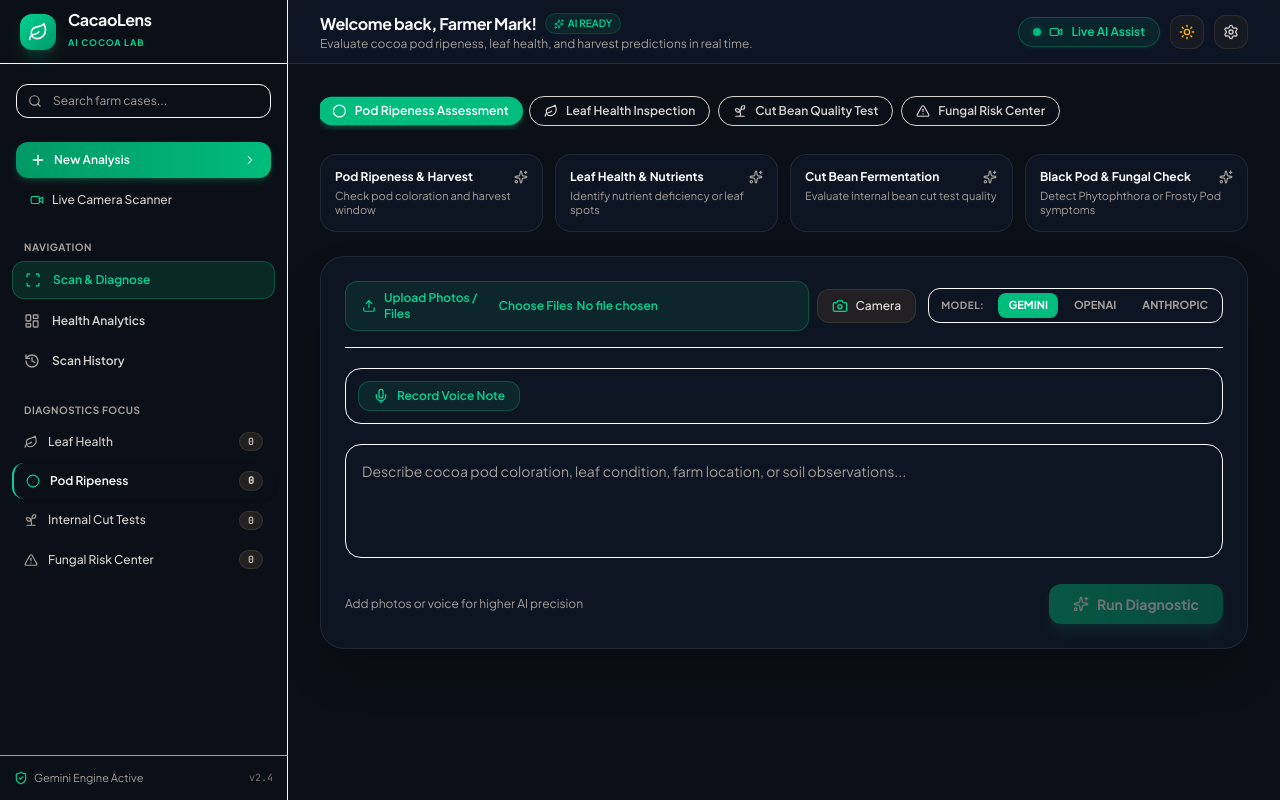
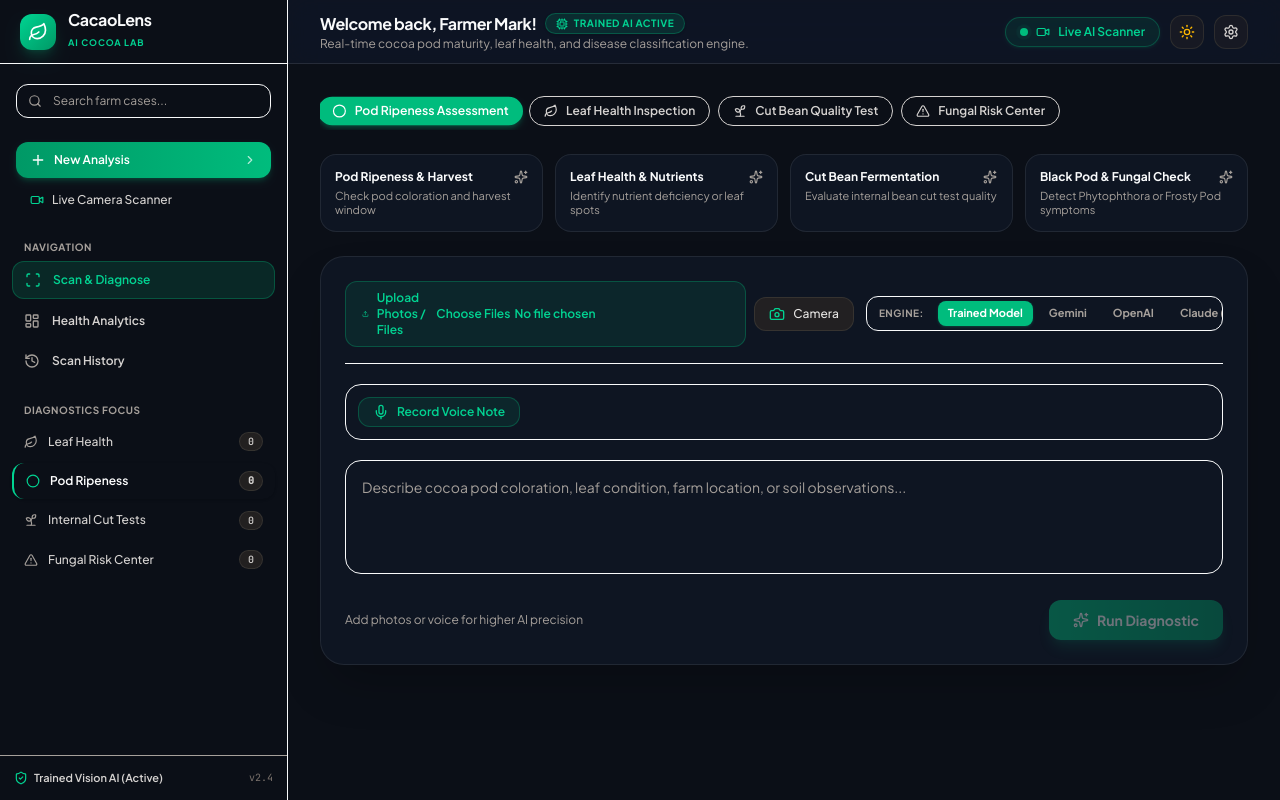
Before and after one commit to Khalx02/fyb, a React (Vite) app: page / in a window 1280 px wide. Built offline with nearby package versions, Linux system fonts and the light colour scheme.

Commit message:
feat: default to trained standalone AI model, make external APIs optional, and clean header/sidebar branding

```diff
--- a/src/App.tsx
+++ b/src/App.tsx
@@ -37,7 +37,7 @@ export default function App() {
   const [isLiveCameraOpen, setIsLiveCameraOpen] = useState(false);
   const [isMobileSidebarOpen, setIsMobileSidebarOpen] = useState(false);
   const [isSettingsOpen, setIsSettingsOpen] = useState(false);
-  const [aiProvider, setAiProvider] = useState<string>('gemini');
+  const [aiProvider, setAiProvider] = useState<string>('local');
   const [apiKeys, setApiKeys] = useState<Record<string, string>>({
     gemini: '',
     openai: '',
--- a/src/components/Header.tsx
+++ b/src/components/Header.tsx
@@ -1,5 +1,5 @@
 import React from 'react';
-import { Sun, Moon, Settings, Video, Menu, Sparkles } from 'lucide-react';
+import { Sun, Moon, Settings, Video, Menu, Cpu } from 'lucide-react';
 import { ThemeMode } from '../types';
 
 interface HeaderProps {
@@ -35,12 +35,12 @@ export const Header: React.FC<HeaderProps> = ({
             <h2 className="font-sans font-bold text-sm sm:text-base tracking-tight truncate">
               Welcome back, {farmerName}!
             </h2>
-            <span className="hidden sm:inline-flex items-center gap-1 text-[10px] font-semibold uppercase px-2 py-0.5 rounded-full bg-emerald-500/10 text-emerald-400 border border-emerald-500/20">
-              <Sparkles className="w-2.5 h-2.5" /> AI Ready
+            <span className="hidden sm:inline-flex items-center gap-1.5 text-[10px] font-bold uppercase tracking-wider px-2.5 py-0.5 rounded-full bg-emerald-500/15 text-emerald-400 border border-emerald-500/30 shadow-sm">
+              <Cpu className="w-3 h-3 text-emerald-400" /> Trained AI Active
             </span>
           </div>
           <p className="text-[11px] sm:text-xs text-stone-400 truncate">
-            Evaluate cocoa pod ripeness, leaf health, and harvest predictions in real time.
+            Real-time cocoa pod maturity, leaf health, and disease classification engine.
           </p>
         </div>
       </div>
@@ -56,7 +56,7 @@ export const Header: React.FC<HeaderProps> = ({
             <span className="relative inline-flex rounded-full h-2 w-2 bg-emerald-500"></span>
           </span>
           <Video className="w-3.5 h-3.5" />
-          <span className="hidden sm:inline">Live AI Assist</span>
+          <span className="hidden sm:inline">Live AI Scanner</span>
         </button>
 
         {/* Theme Toggle Button */}
@@ -76,7 +76,7 @@ export const Header: React.FC<HeaderProps> = ({
         <button
           onClick={onOpenSettings}
           className="p-2 rounded-xl border border-stone-700/50 hover:border-emerald-500/40 text-stone-300 hover:text-emerald-400 bg-stone-800/40 hover:bg-stone-800/80 transition-all duration-200"
-          title="AI Configuration & API Keys"
+          title="AI Model Configuration"
         >
           <Settings className="w-4 h-4" />
         </button>
--- a/src/components/ScanWorkspace.tsx
+++ b/src/components/ScanWorkspace.tsx
@@ -195,21 +195,26 @@ export const ScanWorkspace: React.FC<ScanWorkspaceProps> = ({
           </div>
 
           {/* AI Provider selector */}
-          <div className="flex items-center gap-1.5 bg-input p-1 rounded-xl border border-card self-end sm:self-auto">
-            <span className="text-[10px] font-bold text-stone-400 uppercase tracking-wider px-2">
-              Model:
+          <div className="flex items-center gap-1.5 bg-input p-1 rounded-xl border border-card self-end sm:self-auto overflow-x-auto">
+            <span className="text-[10px] font-bold text-stone-400 uppercase tracking-wider px-2 whitespace-nowrap">
+              Engine:
             </span>
-            {['gemini', 'openai', 'anthropic'].map((prov) => (
+            {[
+              { id: 'local', label: 'Trained Model' },
+              { id: 'gemini', label: 'Gemini' },
+              { id: 'openai', label: 'OpenAI' },
+              { id: 'anthropic', label: 'Claude (Optional)' }
+            ].map((prov) => (
               <button
-                key={prov}
-                onClick={() => setAiProvider(prov)}
-                className={`px-2.5 py-1 rounded-lg text-[11px] font-bold uppercase transition-all ${
-                  aiProvider === prov
-                    ? 'bg-emerald-500 text-white shadow-sm'
+                key={prov.id}
+                onClick={() => setAiProvider(prov.id)}
+                className={`px-2.5 py-1 rounded-lg text-[11px] font-bold whitespace-nowrap transition-all cursor-pointer ${
+                  aiProvider === prov.id || (prov.id === 'local' && (aiProvider === 'trained-model' || !aiProvider))
+                    ? 'bg-emerald-500 text-white shadow-sm shadow-emerald-500/20'
                     : 'text-stone-400 hover:text-stone-200'
                 }`}
               >
-                {prov}
+                {prov.label}
               </button>
             ))}
           </div>
--- a/src/components/SettingsModal.tsx
+++ b/src/components/SettingsModal.tsx
@@ -74,14 +74,14 @@ export const SettingsModal: React.FC<SettingsModalProps> = ({
           {/* Active Provider Selection */}
           <div>
             <label className="text-xs font-bold text-stone-300 uppercase tracking-wider block mb-2">
-              Default Inference Provider
+              Inference Engine (Default: Standalone Trained AI)
             </label>
             <div className="grid grid-cols-2 gap-2">
               {[
-                { id: 'gemini', label: 'Google Gemini 2.5/3.5' },
-                { id: 'openai', label: 'OpenAI GPT-4o' },
-                { id: 'anthropic', label: 'Anthropic Claude 3.5' },
-                { id: 'meta', label: 'Meta Llama 3' }
+                { id: 'local', label: 'CacaoLens Trained Model (Offline / Default)' },
+                { id: 'gemini', label: 'Google Gemini (Optional)' },
+                { id: 'openai', label: 'OpenAI GPT-4o (Optional)' },
+                { id: 'anthropic', label: 'Anthropic Claude (Optional)' }
               ].map(prov => (
                 <button
                   key={prov.id}
@@ -89,8 +89,8 @@ export const SettingsModal: React.FC<SettingsModalProps> = ({
                     setAiProvider(prov.id);
                     localStorage.setItem('cacaolens_provider', prov.id);
                   }}
-                  className={`p-3 rounded-xl text-xs font-semibold text-left border transition-all ${
-                    aiProvider === prov.id
+                  className={`p-3 rounded-xl text-xs font-semibold text-left border transition-all cursor-pointer ${
+                    aiProvider === prov.id || (prov.id === 'local' && (aiProvider === 'trained-model' || !aiProvider))
                       ? 'bg-emerald-500/15 border-emerald-500 text-emerald-400 shadow-sm'
                       : 'bg-input border-card text-stone-300 hover:border-stone-600'
                   }`}
--- a/src/components/Sidebar.tsx
+++ b/src/components/Sidebar.tsx
@@ -219,7 +219,9 @@ export const Sidebar: React.FC<SidebarProps> = ({
         <div className="p-3.5 border-t border-card bg-sidebar/50 flex items-center justify-between text-[11px] text-stone-400">
           <div className="flex items-center gap-1.5">
             <ShieldCheck className="w-3.5 h-3.5 text-emerald-400" />
-            <span className="capitalize">{aiProvider} Engine Active</span>
+            <span className="font-semibold text-stone-300">
+              {aiProvider === 'local' || aiProvider === 'trained-model' || !aiProvider ? 'Trained Vision AI (Active)' : `${aiProvider.toUpperCase()} Engine Active`}
+            </span>
           </div>
           <span className="font-mono text-[10px] text-stone-500">v2.4</span>
         </div>
--- a/vite.config.ts
+++ b/vite.config.ts
@@ -12,13 +12,13 @@ export default defineConfig(() => {
       },
     },
     server: {
-      allowedHosts: true,
+      allowedHosts: true as const,
       // HMR is disabled in AI Studio via DISABLE_HMR env var.
       hmr: process.env.DISABLE_HMR !== 'true',
       watch: process.env.DISABLE_HMR === 'true' ? null : {},
     },
     preview: {
-      allowedHosts: true,
+      allowedHosts: true as const,
     },
   };
 });
```
Also changed, not shown: server.ts (+7 -7 lines).
